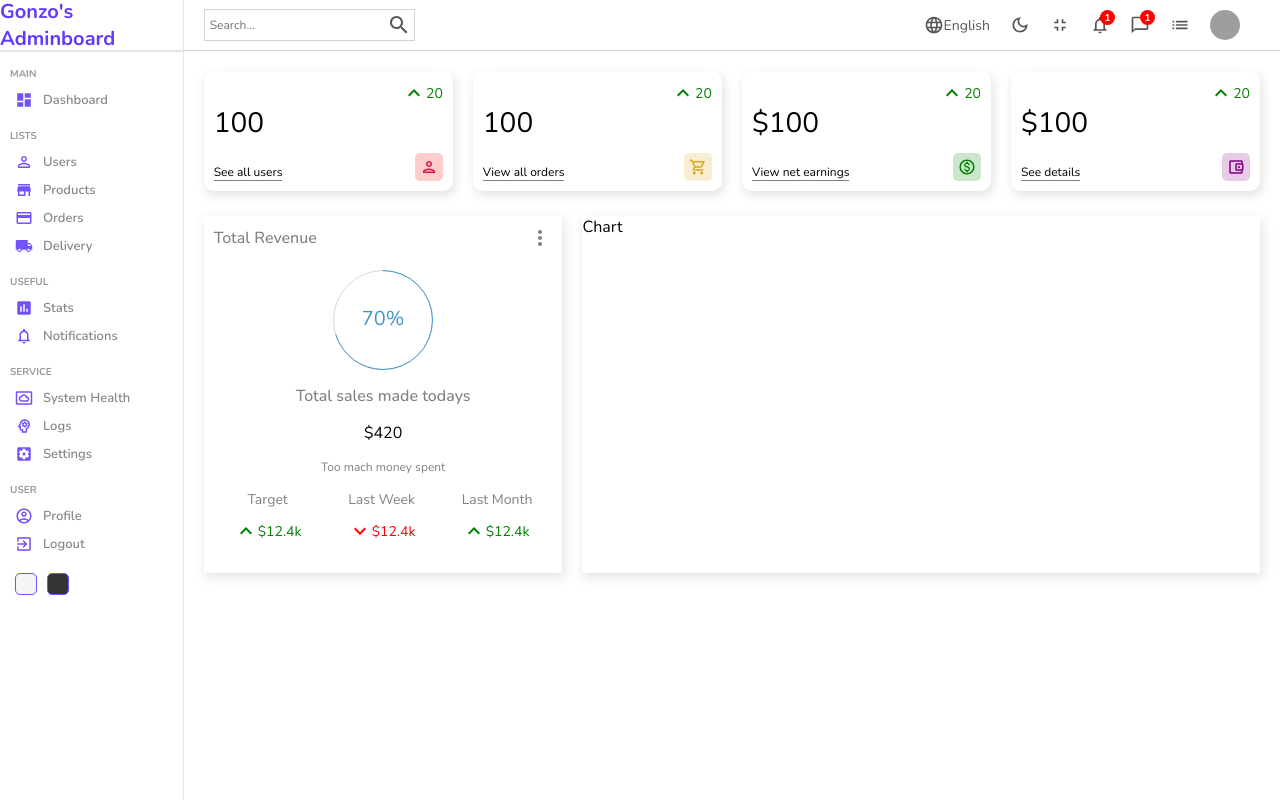
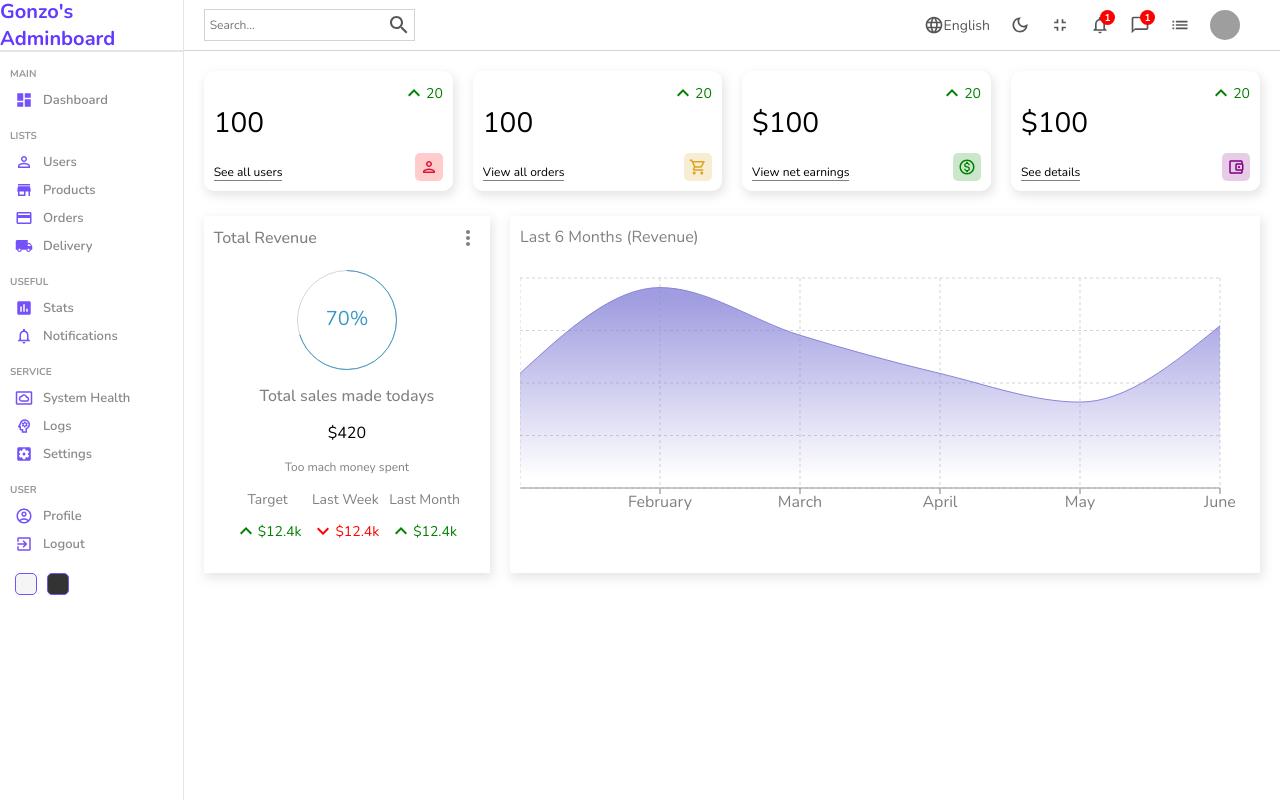
Before and after one commit to GonzaloCalleriza/react-admin-panel, a React (Create React App) app: page / in a window 1280 px wide. Built offline with nearby package versions, Linux system fonts and the light colour scheme; grey boxes are pictures that could not be loaded.

Commit message:
Added Chart funtionality. Need to work on connecting data

```diff
--- a/package.json
+++ b/package.json
@@ -15,6 +15,7 @@
     "react-dom": "^17.0.2",
     "react-router-dom": "^6.2.2",
     "react-scripts": "5.0.0",
+    "recharts": "^2.1.9",
     "sass": "^1.49.9",
     "web-vitals": "^2.1.4"
   },
--- a/src/components/chart/Chart.jsx
+++ b/src/components/chart/Chart.jsx
@@ -1,10 +1,34 @@
 import React from 'react';
 import './chart.scss';
+import { XAxis, CartesianGrid, Tooltip, Area, AreaChart } from 'recharts';
 
 const Chart = () => {
+
+    const data = [
+        { name: 'January', Total: 1200},
+        { name: 'February', Total: 2100},
+        { name: 'March', Total: 1600},
+        { name: 'April', Total: 1200},
+        { name: 'May', Total: 900},
+        { name: 'June', Total: 1700}
+      ];
+
     return (
         <div className="chart">
-            Chart
+            <div className='title'>Last 6 Months (Revenue)</div>
+            <AreaChart width={730} height={250} data={data}
+                margin={{ top: 10, right: 30, left: 0, bottom: 0 }}>
+                <defs>
+                    <linearGradient id="total" x1="0" y1="0" x2="0" y2="1">
+                    <stop offset="5%" stopColor="#8884d8" stopOpacity={0.8}/>
+                    <stop offset="95%" stopColor="#8884d8" stopOpacity={0}/>
+                    </linearGradient>
+                </defs>
+                <XAxis dataKey="name" stroke='grey'/>
+                <CartesianGrid strokeDasharray="3 3" className="chart-grid" />
+                <Tooltip />
+                <Area type="monotone" dataKey="Total" stroke="#8884d8" fillOpacity={1} fill="url(#total)" />
+            </AreaChart>
         </div>
     );
 }
--- a/src/components/chart/chart.scss
+++ b/src/components/chart/chart.scss
@@ -2,4 +2,14 @@
     flex: 4;
     -webkit-box-shadow: 2px 4px 10px 1px rgba(0, 0, 0, 0.47);
     box-shadow: 2px 4px 10px 1px rgba(201, 201, 201, 0.47);
+    padding: 10px;
+    color: grey;
+
+    .title{
+        margin-bottom: 20px;
+    }
+
+    .chart-grid {
+        stroke: lightgrey;
+    }
 }
```
Also changed, not shown: 1 other file (tests, documents, lock files or other folders).
